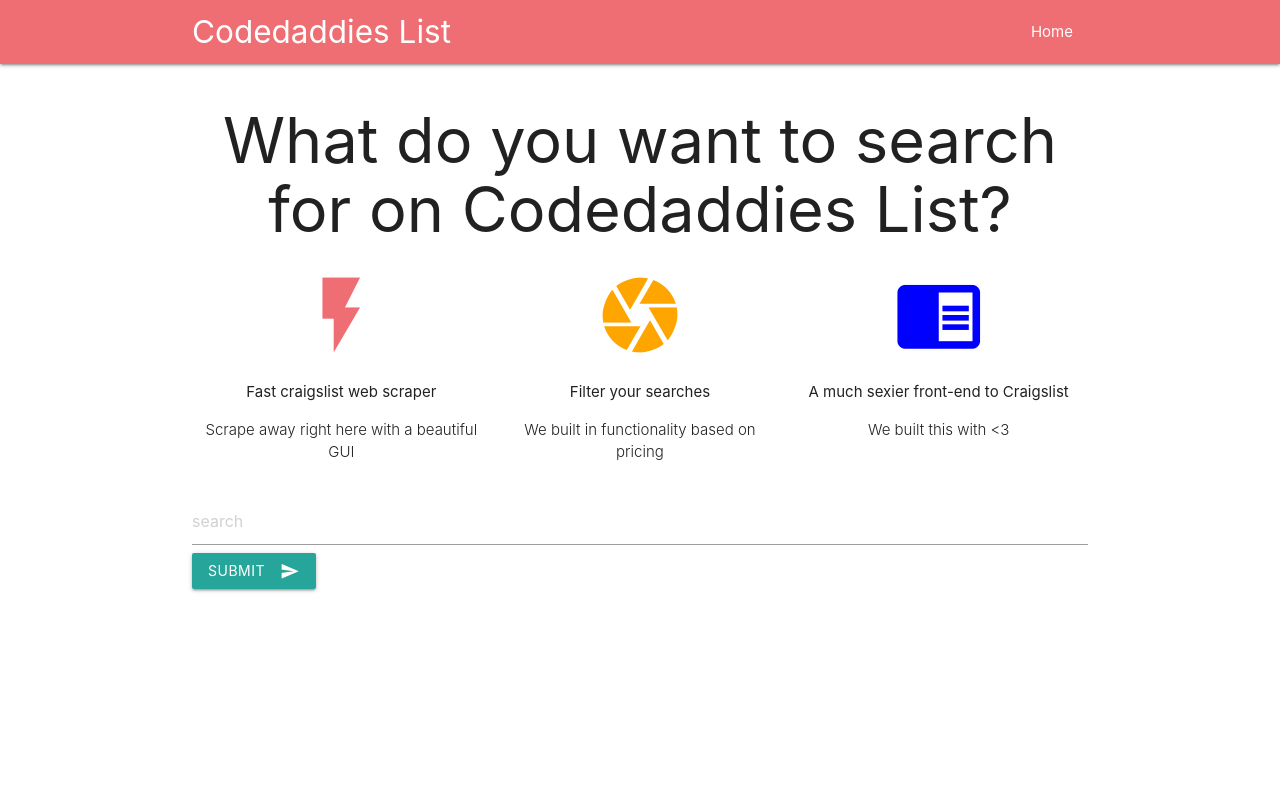
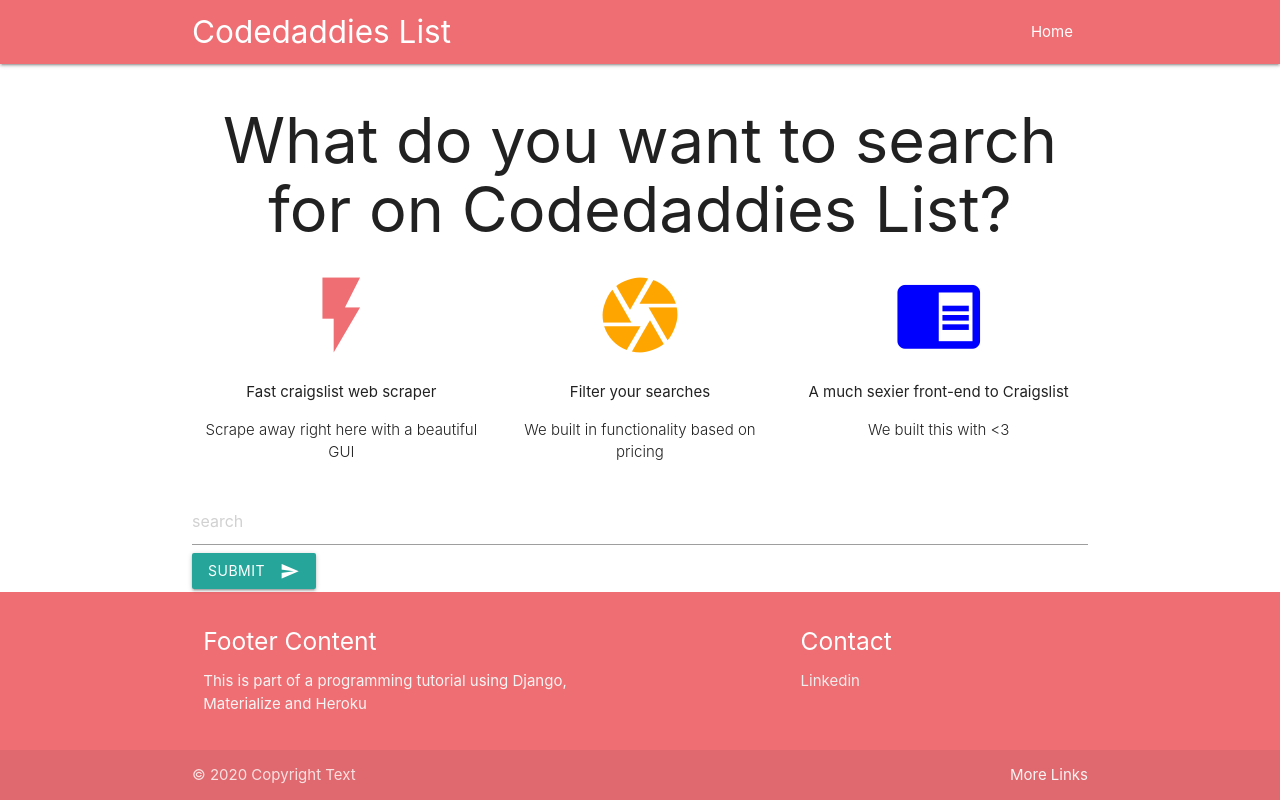
Before and after one commit to fbtt/codedaddiest_list, a Django app: page / in a window 1280 px wide. Run offline with Django 3.2, Linux system fonts and the light colour scheme.

Commit message:
correct style.css and add a footer

```diff
--- a/my_app/urls.py
+++ b/my_app/urls.py
@@ -2,6 +2,6 @@ from django.urls import path
 from . import views
 
 urlpatterns = [
-    path('', views.home, name="home"),
-    path('new_search', views.new_search, name="new_search"),
+    path('', views.home, name='home'),
+    path('new_search', views.new_search, name='new_search'),
 ]
--- a/my_app/views.py
+++ b/my_app/views.py
@@ -11,7 +11,7 @@ BASE_IMAGE_URL = 'https://images.craigslist.org/{}_300x300.jpg'
 
 
 def home(request):
-    return render(request, template_name='base.html')
+    return render(request, 'base.html')
 
 
 def new_search(request):
@@ -29,6 +29,7 @@ def new_search(request):
     for post in post_listings:
         post_title = post.find(class_='result-title').text
         post_url = post.find('a').get('href')
+
         if post.find(class_='result-price'):
             post_price = post.find(class_='result-price').text
         else:
@@ -43,9 +44,9 @@ def new_search(request):
 
         final_postings.append((post_title, post_url, post_price, post_image_url))
 
-    stuff_from_frontend = {
+    stuff_for_frontend = {
         'search': search,
         'final_postings': final_postings,
     }
 
-    return render(request, template_name='my_app/new_search.html', context=stuff_from_frontend)
+    return render(request, 'my_app/new_search.html', stuff_for_frontend)
--- a/static/CSS/style.css
+++ b/static/css/style.css
@@ -7,3 +7,13 @@
     height: 250px; /* Your height here */
     overflow: hidden;
 }
+
+body {
+    display: flex;
+    min-height: 100vh;
+    flex-direction: column;
+}
+
+main {
+    flex: 1 0 auto;
+}
--- a/templates/base.html
+++ b/templates/base.html
@@ -8,9 +8,9 @@
     <meta charset="UTF-8">
     <title>Codedaddies List</title>
     <meta name="viewport" content="width=device-width, initial-scale=1"/>
-    <link rel="stylesheet" href="{% static " css/style.css" %}">
+    <link rel="stylesheet" href="{% static "css/style.css" %}">
     <link rel="stylesheet" href="https://cdnjs.cloudflare.com/ajax/libs/materialize/1.0.0/css/materialize.min.css">
-    <link rel="stylesheet" href="https://fonts.googleapis.com/icon?family=Material+Icons">
+    <link href="https://fonts.googleapis.com/icon?family=Material+Icons" rel="stylesheet">
 </head>
 
 <body>
@@ -23,7 +23,7 @@
     </div>
 </nav>
 
-
+<main>
     <div class="container">
         <h1 style="text-align: center">What do you want to search for on Codedaddies List?</h1>
         <div class="row">
@@ -53,7 +53,6 @@
                     <p class="light center">We built this with <3</p>
                 </div>
             </div>
-
         </div>
 
         <form action="{% url 'new_search' %}" method="post">
@@ -70,6 +69,34 @@
 
     </div>
 
+</main>
+
 <script src="https://cdnjs.cloudflare.com/ajax/libs/materialize/1.0.0/js/materialize.min.js"></script>
+
+<footer class="page-footer">
+    <div class="container">
+        <div class="row">
+            <div class="col l6 s12">
+                <h5 class="white-text">Footer Content</h5>
+                <p class="grey-text text-lighten-4">This is part of a programming tutorial using Django, Materialize and
+                    Heroku</p>
+            </div>
+            <div class="col l4 offset-l2 s12">
+                <h5 class="white-text">Contact</h5>
+                <ul>
+                    <li><a class="grey-text text-lighten-3" href="https://www.linkedin.com/in/fernando-battisti/">Linkedin</a>
+                    </li>
+                </ul>
+            </div>
+        </div>
+    </div>
+    <div class="footer-copyright">
+        <div class="container">
+            © 2020 Copyright Text
+            <a class="grey-text text-lighten-4 right" href="#!">More Links</a>
+        </div>
+    </div>
+</footer>
+
 </body>
 </html>
--- a/templates/my_app/new_search.html
+++ b/templates/my_app/new_search.html
@@ -6,16 +6,20 @@
     <div class="row">
         {% for post in final_postings %}
         <div class="col s4">
+            <div class="card">
                 <div class="card-image">
                     <a href="{{ post.1 }}"><img src="{{ post.3 }}" alt=""></a>
+<!--                    <a href="{{ post.1 }}"><img src="https://craigslist.org/images/peace.jpg" alt=""></a>-->
                 </div>
                 <div class="card-content">
                     <p>{{ post.0 }}</p>
+<!--                    <p>teste1</p>-->
                 </div>
                 <div class="card-action">
                     <a href="{{ post.1 }}">View listing: {{ post.2 }}</a>
                 </div>
             </div>
+        </div>
         {% endfor %}
     </div>
 {% endblock content %}
```
Also changed, not shown: codedaddies_list/settings.py (+5 -5 lines). Lines whose indentation alone changed are shown as unchanged.
